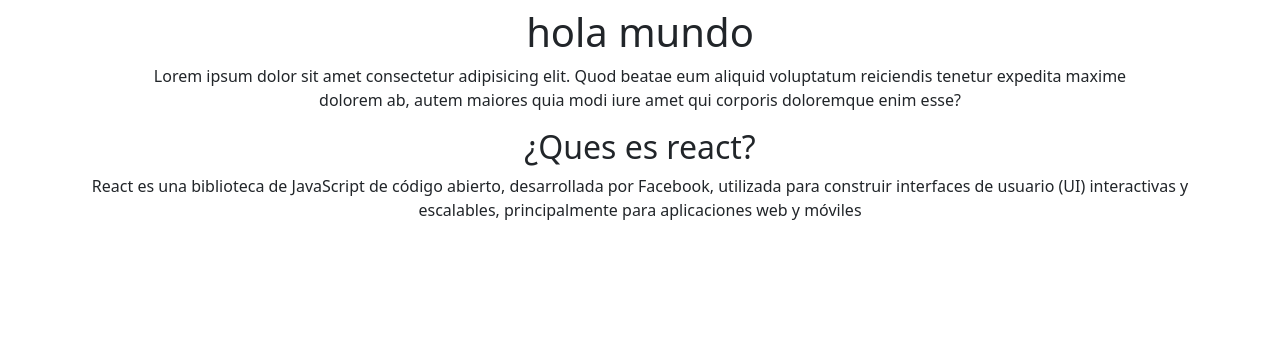
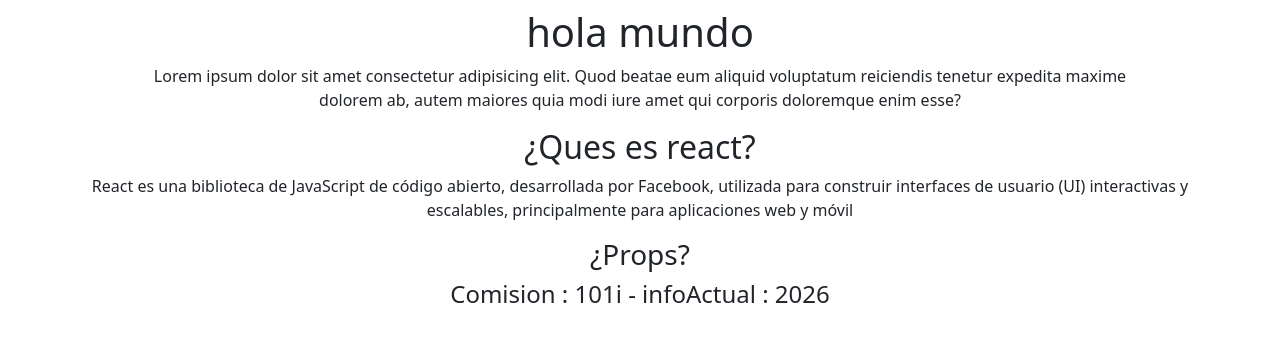
Before and after one commit to JulianGr16/basicoCOntador, a React (Vite) app: page / in a window 1280 px wide. Shown: the top 342 px of the page. Built offline with nearby package versions, Linux system fonts and the light colour scheme.

Commit message:
agregue dos props

```diff
--- a/src/components/Informacion.jsx
+++ b/src/components/Informacion.jsx
@@ -1,4 +1,7 @@
+import Teoria from "./Teoria";
+
 const Informacion = () => {
+const anio = new Date().getFullYear()
   return (
     <section>
       <h2>¿Ques es react?</h2>
@@ -6,8 +9,9 @@
         React es una biblioteca de JavaScript de código abierto, desarrollada
         por Facebook, utilizada para construir interfaces de usuario (UI)
         interactivas y escalables, principalmente para aplicaciones web y
-        móviles
+        móvil
       </p>
+      <Teoria comision='101i' anioActual={anio}/>
     </section>
   );
 };
--- /dev/null
+++ b/src/components/Teoria.jsx
@@ -0,0 +1,10 @@
+const Teoria = (props) => {
+    return (
+        <article>
+            <h3>¿Props?</h3>
+            <h4>Comision : {props.comision} - infoActual : {props.anioActual}</h4>
+        </article>
+    );
+};
+
+export default Teoria;
```
